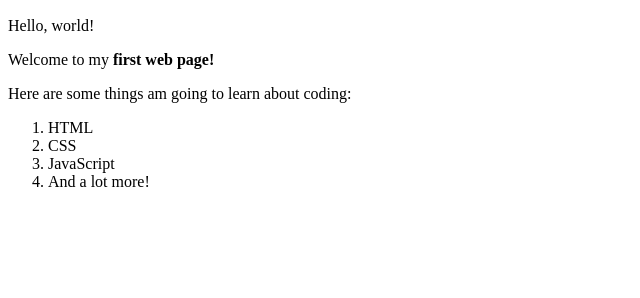
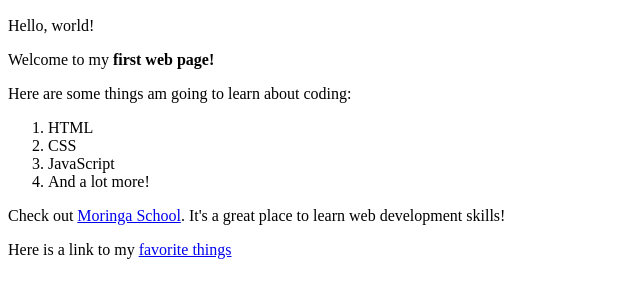
Before and after one commit to Jacquigee/My-first-website, a plain HTML site: page my-first-webpage.html in a window 1280 px wide. Shown: the part 110-408 px from the top of the page, without its empty margins (0-640 px from the left). Drawn offline with Linux system fonts and the light colour scheme.

Commit message:
Add links

```diff
--- a/my-first-webpage.html
+++ b/my-first-webpage.html
@@ -15,5 +15,7 @@
       <li>JavaScript</li>
       <li>And a lot more!</li>
     </ol>
+    </p>Check out <a href="http://moringaschool.com/">Moringa School</a>. It's a great place to learn web development skills!</p>
+    <p>Here is a link to my <a href="my-favorite-things.html">favorite things</a></p>
   </body>
 </html>
```
